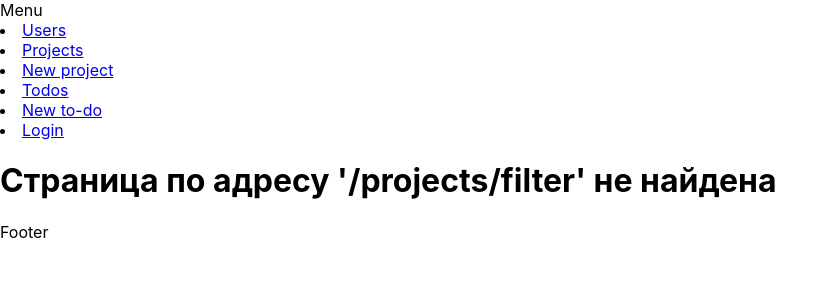
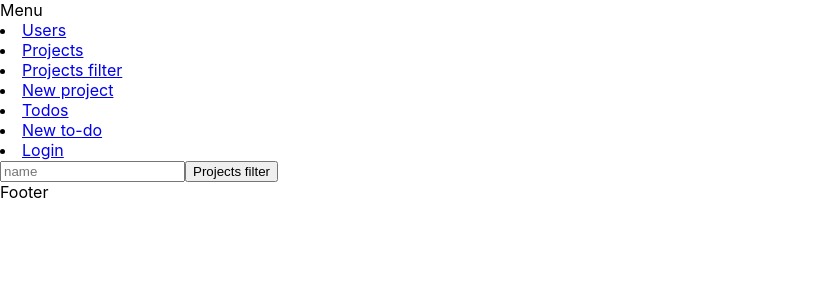
Before and after one commit to RomanMeln/DRF_project, a React (Create React App) app in the folder frontend/: page /projects/filter in a window 1280 px wide. Shown: the top 300 px of the page, without its empty margins (0-838 px from the left). Built offline with nearby package versions, Linux system fonts and the light colour scheme; no server answers.

Commit message:
Урок №11

```diff
--- a/frontend/src/App.js
+++ b/frontend/src/App.js
@@ -6,8 +6,9 @@ import Menu from './components/Menu.js'
 import LoginForm from "./components/LoginForm";
 import UserList from './components/UserList.js'
 import ProjectList from './components/ProjectList.js'
+import ProjectFilter from "./components/ProjectFilter.js";
+import ProjectForm from './components/ProjectForm.js'
 import TodoList from './components/TodoList.js'
-import ProjectForm from './components/ProjectForm.js'
 import TodoForm from './components/TodoForm.js'
 import Footer from './components/Footer.js'
 import {HashRouter, BrowserRouter, Routes, Route, Link, useLocation} from "react-router-dom";
@@ -30,6 +31,7 @@ class AppUser extends React.Component {
           'users': [],
           'projects': [],
           'todos': [],
+          'project': [],
           'token': ''
       }
     }
@@ -57,7 +59,6 @@ class AppUser extends React.Component {
             .get('http://127.0.0.1:8000/api/projects/', {headers})
             .then(response => {
                 const projects = response.data; //убрал results, так как убрал пагинатор
-                // console.log(users)
                 this.setState(
                 {
                     'projects': projects
@@ -74,7 +75,6 @@ class AppUser extends React.Component {
             .get('http://127.0.0.1:8000/api/todos/', {headers})
             .then(response => {
                 const todos = response.data; //убрал results, так как убрал пагинатор
-                // console.log(users)
                 this.setState(
                 {
                     'todos': todos
@@ -119,6 +119,21 @@ class AppUser extends React.Component {
                 console.log(error)
             })
     }
+
+    filterProject(name) {
+        console.log(name)
+        const headers = this.getHeader()
+        axios
+            .get(`http://127.0.0.1:8000/api/projects/`,  {headers})
+            .then(response => {
+                const project = response.data
+                let projectName = project.find(project => project.name === name)
+                console.log((projectName), 'Опа');
+                this.setState({
+                        'project': projectName
+                    })
+            }).catch(error => console.log(error))
+        }
 
     deleteProject(id) {
       console.log(id)
@@ -194,6 +209,7 @@ class AppUser extends React.Component {
                     <nav>
                         <li><Link to='/'>Users</Link></li>
                         <li><Link to='/projects'>Projects</Link></li>
+                        <li><Link to='/projects/filter'>Projects filter</Link></li>
                         <li><Link to='/projects/create'>New project</Link></li>
                         <li><Link to='/todos'>Todos</Link></li>
                         <li><Link to='/todos/create'>New to-do</Link></li>
@@ -207,6 +223,13 @@ class AppUser extends React.Component {
                             <ProjectList
                                 projects={this.state.projects}
                                 deleteProject={(id)=>this.deleteProject(id)}
+                            />}
+                        />
+
+                        <Route exact path='/projects/filter' element={
+                            <ProjectFilter
+                                project={this.state.project}
+                                filterProject={(name)=>this.filterProject(name)}
                             />}
                         />
                         <Route exact path='/projects/create' element={
--- /dev/null
+++ b/frontend/src/components/ProjectFilter.js
@@ -0,0 +1,38 @@
+import React from 'react'
+
+
+class ProjectFilter extends React.Component {
+    constructor(props) {
+        super(props)
+        this.state = {name: ''}
+    }
+
+
+    handleChange(event)
+    {
+        this.setState(
+            {
+                    [event.target.name]: event.target.value
+                }
+            );
+    }
+
+    handleSubmit(event) {
+        console.log(this.state.name)
+        this.props.filterProject(this.state.name)
+        event.preventDefault()
+    }
+
+    render() {
+        return (
+            <form onSubmit={(event)=> this.handleSubmit(event)}>
+                <input type="text" name="name" placeholder="name" value={this.state.name}
+                       onChange={(event)=>this.handleChange(event)} />
+                <input type="submit" value="Projects filter" />
+            </form>
+
+            );
+        }
+    }
+
+export default ProjectFilter
```
